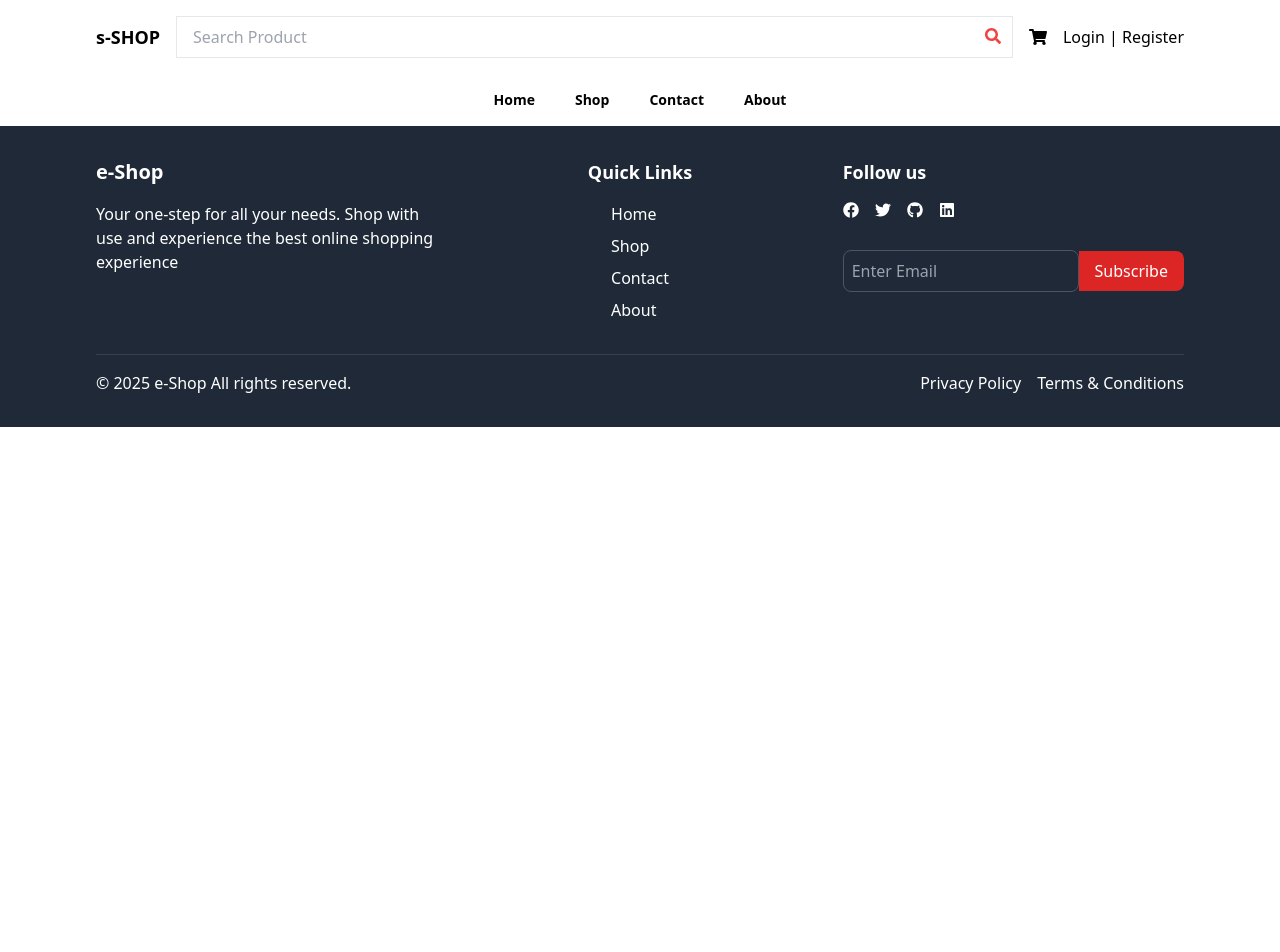
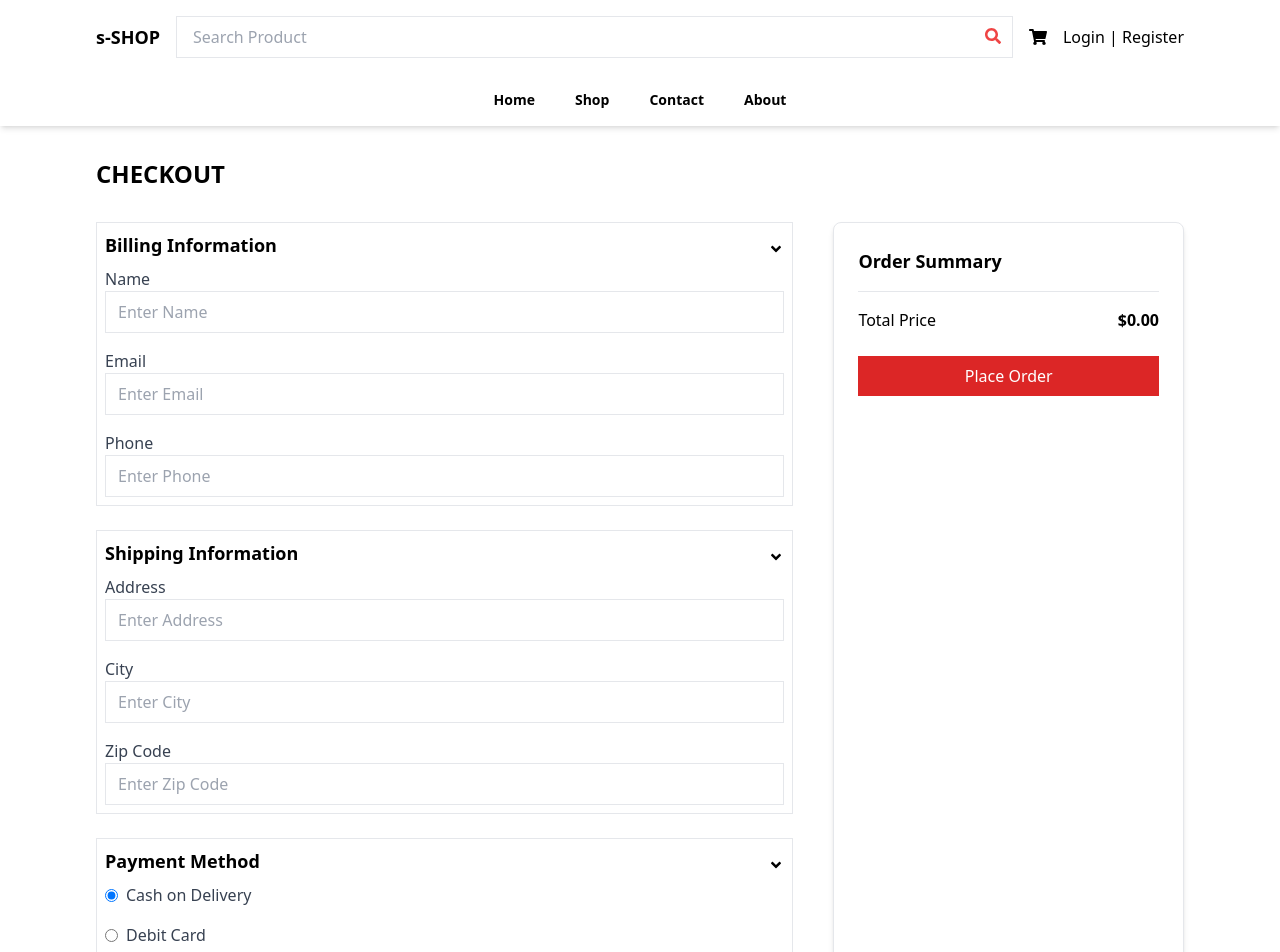
Before and after one commit to nhanquoc-it/nqd-ecommerce-shop, a React (Vite) app in the folder frontend/: page /checkout in a window 1280 px wide. Shown: the top 952 px of the page. Before the commit the page ends 800 px from the top, so only its background shows below. Built offline with nearby package versions, Linux system fonts and the light colour scheme.

Commit message:
checkout page

```diff
--- a/frontend/src/App.jsx
+++ b/frontend/src/App.jsx
@@ -4,6 +4,7 @@ import Footer from "./components/Footer";
 import Home from "./pages/Home";
 import Shop from "./pages/Shop";
 import Cart from "./pages/Cart";
+import Checkout from "./pages/Checkout";
 
 function App() {
 	return (
@@ -13,6 +14,7 @@ function App() {
 				<Route path="/" element={<Home />}></Route>
 				<Route path="/shop" element={<Shop />}></Route>
 				<Route path="/cart" element={<Cart />}></Route>
+				<Route path="/checkout" element={<Checkout />}></Route>
 			</Routes>
 			<Footer />
 		</BrowserRouter>
--- a/frontend/src/pages/Cart.jsx
+++ b/frontend/src/pages/Cart.jsx
@@ -1,6 +1,8 @@
 import { useState } from "react";
 import { useDispatch, useSelector } from "react-redux";
 import { FaTrashAlt } from "react-icons/fa";
+import { useNavigate } from "react-router-dom";
+
 import EmptyCart from "../assets/images/empty-cart.png";
 import Modal from "../components/Modal";
 import ChangeAddress from "../components/ChangeAddress";
@@ -15,6 +17,7 @@ const Cart = () => {
 	const [address, setAddress] = useState("main street", "0012");
 	const [isModalOpen, setIsModalOpen] = useState(false);
 	const dispatch = useDispatch();
+	const navigate = useNavigate();
 
 	return (
 		<div className="container mx-auto py-8 min-h-96 px-4 md:px-16 lg:px-24">
@@ -99,7 +102,10 @@ const Cart = () => {
 								<span>Total Price:</span>
 								<span>$ {cart.totalPrice.toFixed(2)}</span>
 							</div>
-							<button className="w-full bg-red-600 text-white py-2 hover:bg-red-800">
+							<button
+								className="w-full bg-red-600 text-white py-2 hover:bg-red-800"
+								onClick={() => navigate("/checkout")}
+							>
 								Proceed to checkout
 							</button>
 						</div>
--- /dev/null
+++ b/frontend/src/pages/Checkout.jsx
@@ -0,0 +1,259 @@
+import { useState } from "react";
+import { FaAngleDown, FaAngleUp } from "react-icons/fa";
+import { useSelector } from "react-redux";
+
+const Checkout = () => {
+	const [billingToggle, setBillingToggle] = useState(true);
+	const [shippingToggle, setShippingToggle] = useState(true);
+	const [paymentToggle, setPaymentToggle] = useState(true);
+	const [paymentMethod, setPaymentMethod] = useState("cod");
+	const [shippingInfo, setShippingInfo] = useState({
+		address: "",
+		city: "",
+		zip: "",
+	});
+
+	const cart = useSelector((state) => state.cart);
+
+	return (
+		<div className="container mx-auto py-8 min-h-96 px-4 md:px-16 lg:px-24">
+			<h3 className="text-2xl font-semibold mb-4">CHECKOUT</h3>
+			<div className="flex flex-col md:flex-row justify-between space-x-10 mt-8">
+				<div className="md:w-2/3">
+					{/* Billing */}
+					<div className="border p-2 mb-6">
+						<div
+							className="flex items-center justify-between"
+							onClick={() => setBillingToggle(!billingToggle)}
+						>
+							<h3 className="text-lg font-semibold mb-2">
+								Billing Information
+							</h3>
+							{billingToggle ? <FaAngleDown /> : <FaAngleUp />}
+						</div>
+
+						<div className={`space-y-4 ${billingToggle ? "" : "hidden"}`}>
+							<div>
+								<label className="block text-gray-700">Name</label>
+								<input
+									type="text"
+									name="name"
+									placeholder="Enter Name"
+									className="w-full px-3 py-2 border"
+								/>
+							</div>
+
+							<div>
+								<label className="block text-gray-700">Email</label>
+								<input
+									type="email"
+									name="email"
+									placeholder="Enter Email"
+									className="w-full px-3 py-2 border"
+								/>
+							</div>
+
+							<div>
+								<label className="block text-gray-700">Phone</label>
+								<input
+									type="text"
+									name="phone"
+									placeholder="Enter Phone"
+									className="w-full px-3 py-2 border"
+								/>
+							</div>
+						</div>
+					</div>
+					{/* Shipping */}
+					<div className="border p-2 mb-6">
+						<div
+							className="flex items-center justify-between"
+							onClick={() => setShippingToggle(!shippingToggle)}
+						>
+							<h3 className="text-lg font-semibold mb-2">
+								Shipping Information
+							</h3>
+							{shippingToggle ? <FaAngleDown /> : <FaAngleUp />}
+						</div>
+
+						<div className={`space-y-4 ${shippingToggle ? "" : "hidden"}`}>
+							<div>
+								<label className="block text-gray-700">Address</label>
+								<input
+									type="text"
+									name="address"
+									placeholder="Enter Address"
+									className="w-full px-3 py-2 border"
+									onChange={(e) =>
+										setShippingInfo({
+											...shippingInfo,
+											address: e.target.value,
+										})
+									}
+								/>
+							</div>
+
+							<div>
+								<label className="block text-gray-700">City</label>
+								<input
+									type="text"
+									name="city"
+									placeholder="Enter City"
+									className="w-full px-3 py-2 border"
+									onChange={(e) =>
+										setShippingInfo({
+											...shippingInfo,
+											city: e.target.value,
+										})
+									}
+								/>
+							</div>
+
+							<div>
+								<label className="block text-gray-700">Zip Code</label>
+								<input
+									type="text"
+									name="zip"
+									placeholder="Enter Zip Code"
+									className="w-full px-3 py-2 border"
+									onChange={(e) =>
+										setShippingInfo({
+											...shippingInfo,
+											zip: e.target.value,
+										})
+									}
+								/>
+							</div>
+						</div>
+					</div>
+					{/* Payment Method */}
+					<div className="border p-2 mb-6">
+						<div
+							className="flex items-center justify-between"
+							onClick={() => setPaymentToggle(!paymentToggle)}
+						>
+							<h3 className="text-lg font-semibold mb-2">Payment Method</h3>
+							{paymentToggle ? <FaAngleDown /> : <FaAngleUp />}
+						</div>
+
+						<div className={`space-y-4 ${paymentToggle ? "" : "hidden"}`}>
+							<div className="flex items-center mb-2">
+								<input
+									type="radio"
+									name="payment"
+									checked={paymentMethod === "cod"}
+									onChange={() => setPaymentMethod("cod")}
+								/>
+								<label className="block text-gray-700 ml-2">
+									Cash on Delivery
+								</label>
+							</div>
+
+							<div className="flex items-center mb-2">
+								<input
+									type="radio"
+									name="payment"
+									checked={paymentMethod === "dc"}
+									onChange={() => setPaymentMethod("dc")}
+								/>
+								<label className="block text-gray-700 ml-2">Debit Card</label>
+							</div>
+							{paymentMethod === "dc" && (
+								<div className="bg-gray-100 p-4 rounded-lg mb-4">
+									<h3 className="text-xl font-semibold mb-4">
+										Debit Card Information
+									</h3>
+									<div className="mb-4">
+										<label className="block tex-gray-700 font-semibold mb-2">
+											Card Number
+										</label>
+										<input
+											type="text"
+											placeholder="Enter card number"
+											className="border p-2 w-full rounded"
+											required
+										/>
+									</div>
+									<div className="mb-4">
+										<label className="block tex-gray-700 font-semibold mb-2">
+											Card Order Name
+										</label>
+										<input
+											type="text"
+											placeholder="Enter order name"
+											className="border p-2 w-full rounded"
+											required
+										/>
+									</div>
+									<div className="flex justify-between mb-4">
+										<div className="w-1/2 mr-2">
+											<label className="block text-gray-700 font-semibold mb-2">
+												Expire Date
+											</label>
+											<input
+												type="text"
+												placeholder="MM/YY"
+												className="border p-2 w-full rounded"
+												required
+											/>
+										</div>
+										<div className="w-1/2 ml-2">
+											<label className="block text-gray-700 font-semibold mb-2">
+												CVV
+											</label>
+											<input
+												type="text"
+												placeholder="CVV"
+												className="border p-2 w-full rounded"
+												required
+											/>
+										</div>
+									</div>
+								</div>
+							)}
+						</div>
+					</div>
+				</div>
+
+				<div className="md:w-1/3 bg-white p-6 rounded-lg shadow-md border">
+					<h2 className="text-lg font-semibold mb-4">Order Summary</h2>
+					<div className="space-y-4">
+						{cart.products.map((product) => (
+							<div key={product.id} className="flex justify-between">
+								<div className="flex items-center">
+									<img
+										src={product.image}
+										alt={product.name}
+										className="w-16 h-16 object-contain rounded"
+									/>
+									<div className="ml-4">
+										<h4 className="text-md font-semibold">{product.name}</h4>
+										<p className="text-gray-600">
+											${product.price} x {product.quantity}
+										</p>
+									</div>
+								</div>
+								<div className="text-gray-600">
+									${product.price * product.quantity}
+								</div>
+							</div>
+						))}
+					</div>
+					<div className="mt-4 border-t pt-4">
+						<div className="flex justify-between">
+							<span>Total Price</span>
+							<span className="font-semibold">
+								${cart.totalPrice.toFixed(2)}
+							</span>
+						</div>
+					</div>
+					<button className="w-full bg-red-600 text-white py-2 mt-6 hover:bg-red-800">
+						Place Order
+					</button>
+				</div>
+			</div>
+		</div>
+	);
+};
+
+export default Checkout;
```
